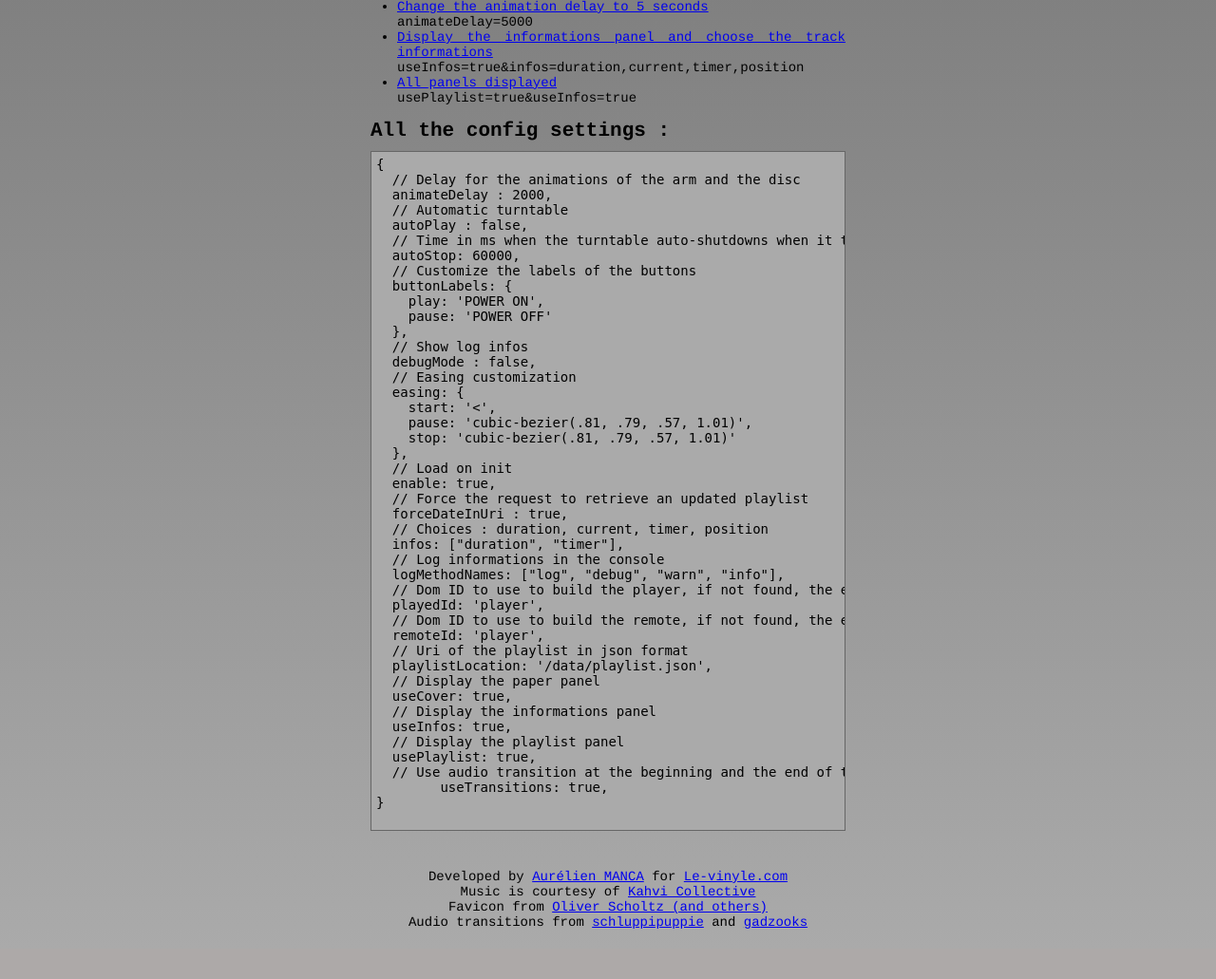
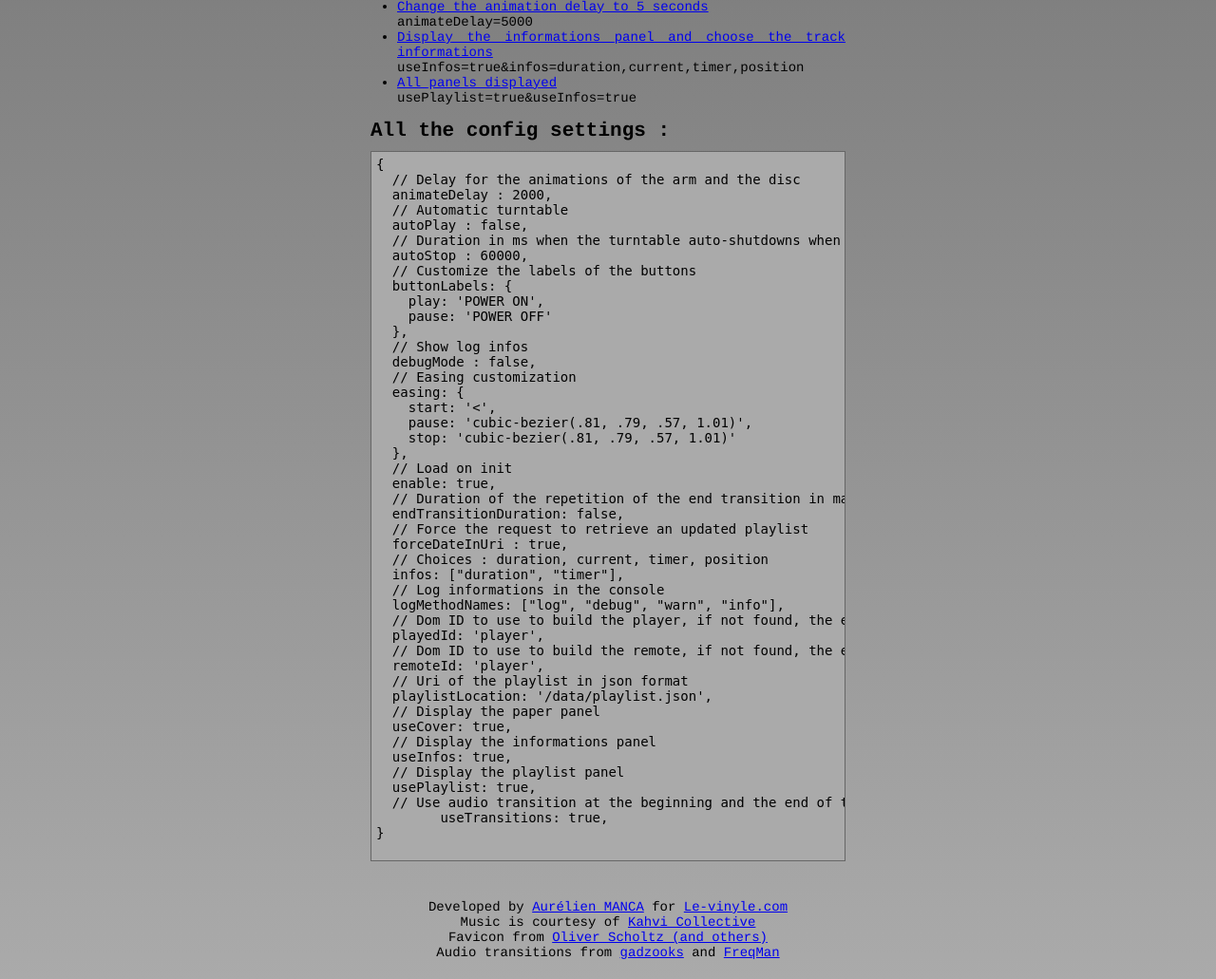
Before and after one commit to alexisjanvier/player-vinyle-HTML5, a PHP site: page / in a window 1280 px wide. Shown: the part 630-1661 px from the top of the page at 95% size. Before the commit the page ends 1608 px from the top, so only its background shows below. Run offline with PHP 8.4, Linux system fonts and the light colour scheme.

Commit message:
Updated the end transition with better sounds * Added the endTransitionDuration option * Replaced the stop sounds

```diff
--- a/public/index.php
+++ b/public/index.php
@@ -84,8 +84,8 @@ foreach ($keys as $key)
   animateDelay : 2000,
   // Automatic turntable
   autoPlay : false,
-  // Time in ms when the turntable auto-shutdowns when it turns with no track in manual mode
-  autoStop: 60000,
+  // Duration in ms when the turntable auto-shutdowns when it turns with no track in manual mode
+  autoStop : 60000,
   // Customize the labels of the buttons
   buttonLabels: {
     play: 'POWER ON',
@@ -101,6 +101,8 @@ foreach ($keys as $key)
   },
   // Load on init
   enable: true,
+  // Duration of the repetition of the end transition in manual mode (false or in ms)
+  endTransitionDuration: false,
   // Force the request to retrieve an updated playlist
   forceDateInUri : true,
   // Choices : duration, current, timer, position
@@ -127,7 +129,7 @@ foreach ($keys as $key)
 			<p>Developed by <a href="http://www.amanca.fr/">Aurélien MANCA</a> for <a href="http://www.le-vinyle.com">Le-vinyle.com</a></p>
 			<p>Music is courtesy of <a href="http://www.kahvi.org/">Kahvi Collective</a></p>
 			<p>Favicon from <a href="http://www.iconfinder.com/icondetails/23864/16/">Oliver Scholtz (and others)</a></p>
-			<p>Audio transitions from <a href="http://www.freesound.org/people/schluppipuppie/sounds/13279/">schluppipuppie</a> and <a href="http://www.freesound.org/people/gadzooks/sounds/59985/">gadzooks</a></p>
+			<p>Audio transitions from <a href="http://www.freesound.org/people/gadzooks/sounds/59985/">gadzooks</a> and <a href="http://www.freesound.org/people/FreqMan/sounds/42820/">FreqMan</a></p>
 		</footer>
 	</article>
 
--- a/public/js/turntable-player.js
+++ b/public/js/turntable-player.js
@@ -9,7 +9,8 @@ turntablePlayerEngine.prototype = {
 	options: {
 		animateDelay : 2000, // Delay for the animations of the arm and the disc
 		autoPlay : false, // Automatic turntable
-		autoStop: 60000, // Time in ms when the turntable auto-shutdowns when it turns with no track in manual mode
+		autoStop: 60000, // Duration in ms when the turntable auto-shutdowns when it turns with no track in manual mode
+		endTransitionDuration: 0, // Duration in ms of the repetition of the end transition in manual mode
 		buttonLabels: { // Customize the labels of the buttons
 			powerON: 'I',
 			powerOFF: 'O',
@@ -191,8 +192,8 @@ turntablePlayerEngine.prototype = {
 			},
 			stop: {
 				src: {
-					mp3: '/audio/stop.mp3',
-					ogg: '/audio/stop.ogg'
+					mp3: '/audio/stop2.mp3',
+					ogg: '/audio/stop2.ogg'
 				}
 			}
 		}
@@ -1533,8 +1534,8 @@ turntablePlayerEngine.prototype = {
 				this.switchOffTheButton();
 		}
 		else {
-			if (!this.options.autoPlay)
-				o.duration = this.options.autoStop;
+			if (!this.options.autoPlay && this.options.endTransitionDuration)
+				o.duration = this.options.endTransitionDuration;
 			this.playTransition(o);
 		}
 	},
```
Also changed, not shown: public/index.html (+5 -3 lines), 2 other files.
